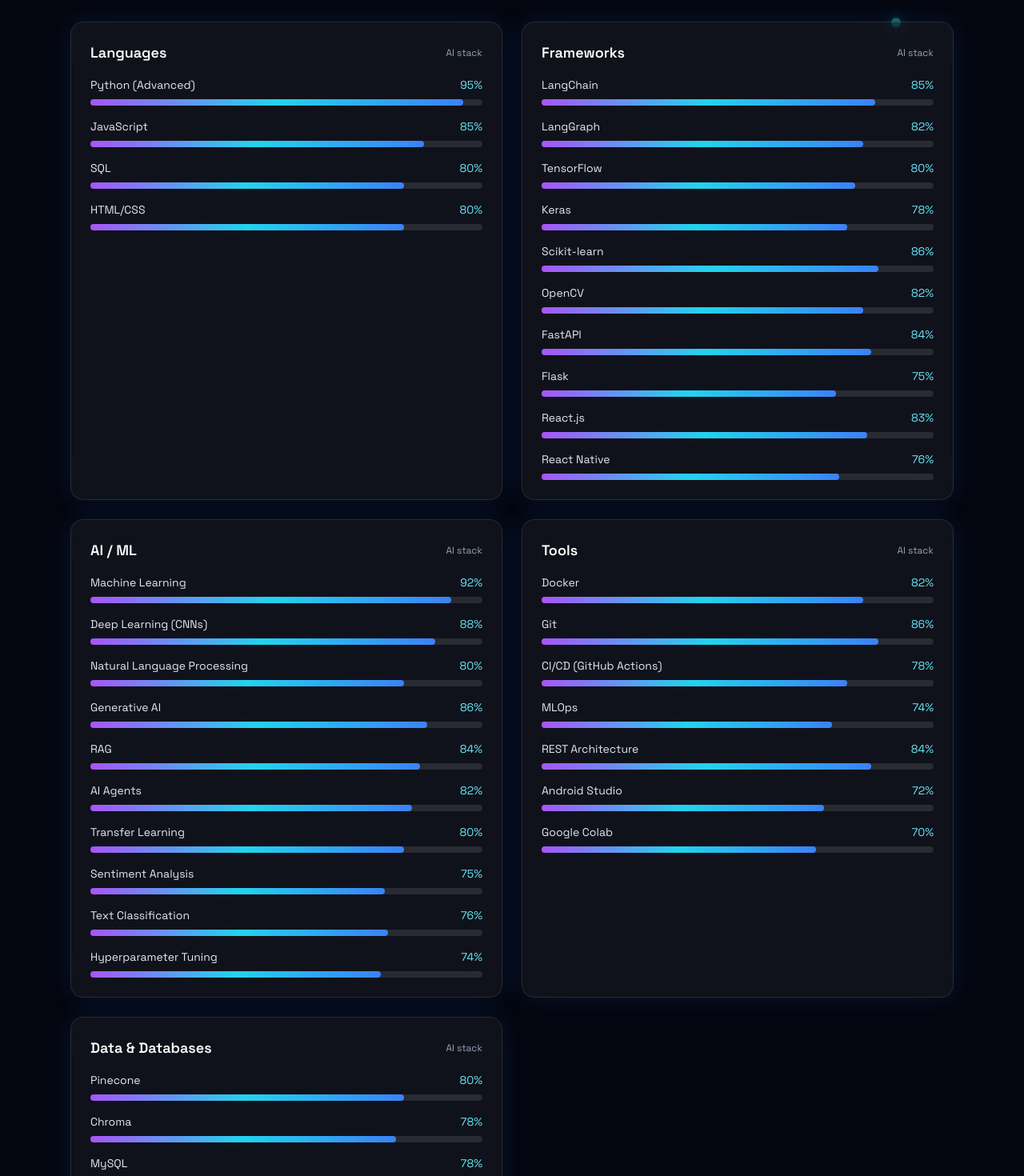
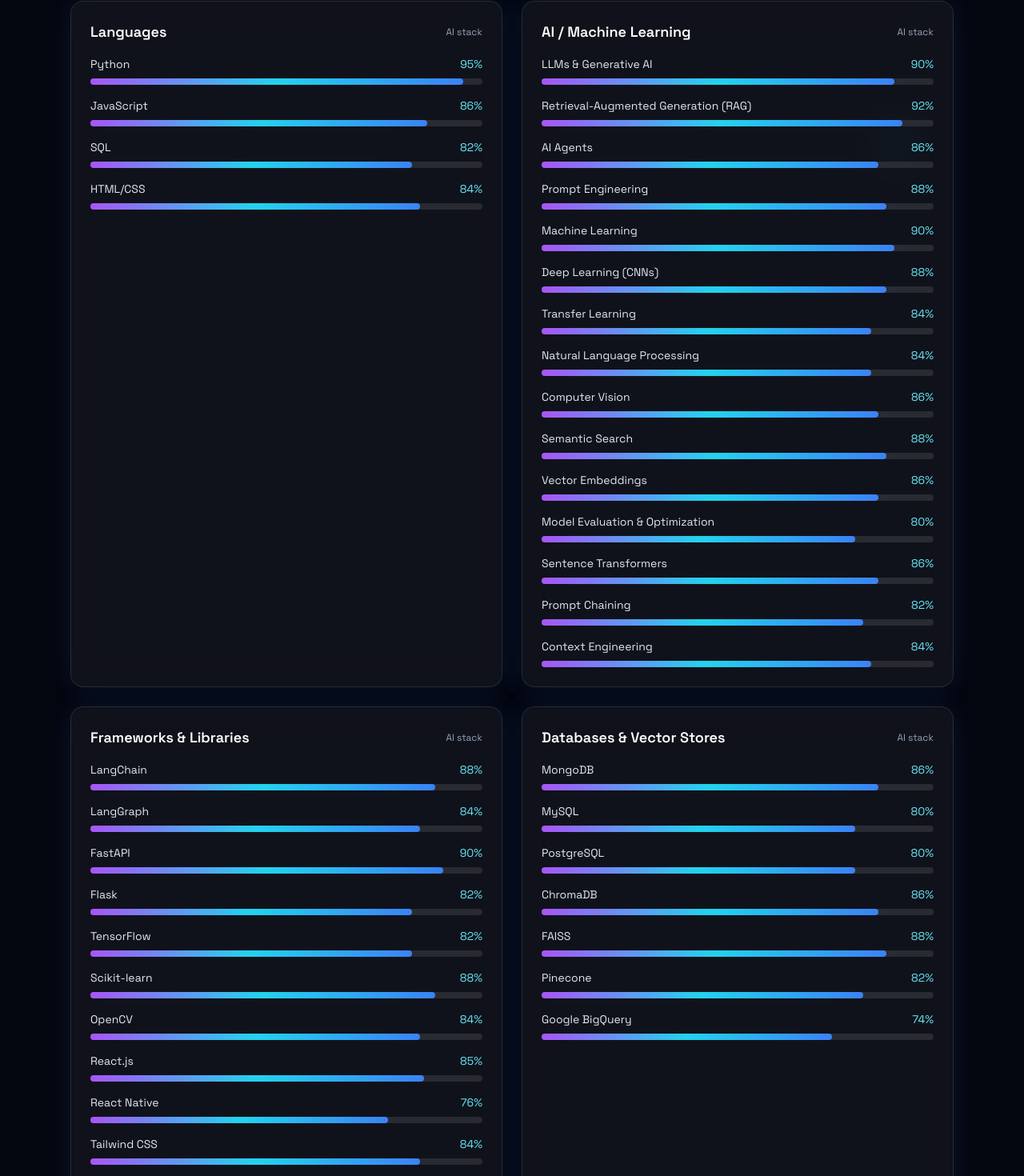
Before and after one commit to deoprakash/portfolio, a React (Vite) app in the folder frontend/: page / in a window 1280 px wide. Shown: the part 1242-2712 px from the top of the page at 80% size. Built offline with nearby package versions, Linux system fonts and the light colour scheme.

Commit message:
Update projects

```diff
--- a/frontend/src/components/Hero.jsx
+++ b/frontend/src/components/Hero.jsx
@@ -48,7 +48,7 @@
           </span>
         </div>
 
-        <p className="mt-6 text-slate-300 leading-relaxed">{summary}</p>
+        <p className="mt-6 text-slate-300 leading-relaxed text-justify">{summary}</p>
 
         <div className="mt-8 flex flex-wrap gap-4">
           <a
--- a/frontend/src/components/Projects.jsx
+++ b/frontend/src/components/Projects.jsx
@@ -1,5 +1,7 @@
 import { ArrowUpRight } from 'lucide-react'
 import { motion } from 'framer-motion'
+
+const MotionCard = motion.div
 
 export default function Projects({ projects }) {
   return (
@@ -17,7 +19,7 @@
       </div>
       <div className="mt-8 grid gap-6 lg:grid-cols-2">
         {projects.map((project) => (
-          <motion.div key={project.name} className="glass-panel p-6 project-card" whileHover={{ y: -6 }}>
+          <MotionCard key={project.name} className="glass-panel p-6 project-card" whileHover={{ y: -6 }}>
             <div className="flex items-center justify-between">
               <h4 className="text-lg font-semibold">{project.name}</h4>
               <a
@@ -30,7 +32,7 @@
                 <ArrowUpRight size={16} />
               </a>
             </div>
-            <p className="mt-3 text-slate-300">{project.description}</p>
+            <p className="mt-3 text-slate-300 text-justify">{project.description}</p>
             <div className="mt-4 flex flex-wrap gap-2">
               {project.tags.map((tag) => (
                 <span key={tag} className="chip-glow">{tag}</span>
@@ -38,8 +40,13 @@
             </div>
             <div className="mt-6 flex items-center gap-3 text-sm">
               <a className="glow-button" href={project.github} target="_blank" rel="noreferrer">GitHub</a>
+              {project.live ? (
+                <a className="glow-button" href={project.live} target="_blank" rel="noreferrer">
+                  Live Demo
+                </a>
+              ) : null}
             </div>
-          </motion.div>
+          </MotionCard>
         ))}
       </div>
     </>
--- a/frontend/src/data/portfolioData.js
+++ b/frontend/src/data/portfolioData.js
@@ -1,15 +1,15 @@
 export const typingItems = [
   'LLM Applications',
   'Multi-Agent Systems',
-  'Machine Learning Pipelines',
+  'Production AI Systems',
   'Computer Vision Systems',
   'AI Automation Platforms',
 ]
 
 export const heroSummary =
-  'Deo Prakash is an AI Engineer and Software Developer specializing in end-to-end Artificial Intelligence systems, combining backend engineering with applied Machine Learning and Generative AI. Experienced in building production-grade LLM applications, multi-agent orchestration platforms, RAG pipelines, and computer vision systems, delivering measurable business impact.'
+  'AI Engineer and Full-Stack Developer specializing in production-grade LLM applications, RAG systems, AI agents, and scalable backend architectures. Experienced in building high-performance AI platforms with measurable impact across document intelligence, computer vision, and enterprise automation.'
 
-export const aboutSummary =
+  export const aboutSummary =
   'Deo Prakash is an AI Engineer and Software Developer specializing in end-to-end AI systems, combining strong backend engineering with applied Machine Learning and Generative AI. Proven experience building production-grade LLM applications, multi-agent orchestration platforms, RAG pipelines, and computer vision systems.'
 
 export const contactInfo = {
@@ -20,10 +20,10 @@
 }
 
 export const stats = [
-  { label: 'Projects Built', value: 4 },
+  { label: 'AI Projects Built', value: 10 },
   { label: 'Research Publications', value: 2 },
   { label: 'AI Systems Deployed', value: 6 },
-  { label: 'Years of Development', value: 3 },
+  { label: 'Technologies Used', value: 25 },
 ]
 
 export const education = {
@@ -46,64 +46,77 @@
   {
     title: 'Languages',
     items: [
-      { name: 'Python (Advanced)', level: 95 },
-      { name: 'JavaScript', level: 85 },
-      { name: 'SQL', level: 80 },
-      { name: 'HTML/CSS', level: 80 },
+      { name: 'Python', level: 95 },
+      { name: 'JavaScript', level: 86 },
+      { name: 'SQL', level: 82 },
+      { name: 'HTML/CSS', level: 84 },
     ],
   },
+
   {
-    title: 'Frameworks',
+    title: 'AI / Machine Learning',
     items: [
-      { name: 'LangChain', level: 85 },
-      { name: 'LangGraph', level: 82 },
-      { name: 'TensorFlow', level: 80 },
-      { name: 'Keras', level: 78 },
-      { name: 'Scikit-learn', level: 86 },
-      { name: 'OpenCV', level: 82 },
-      { name: 'FastAPI', level: 84 },
-      { name: 'Flask', level: 75 },
-      { name: 'React.js', level: 83 },
-      { name: 'React Native', level: 76 },
+      { name: 'LLMs & Generative AI', level: 90 },
+      { name: 'Retrieval-Augmented Generation (RAG)', level: 92 },
+      { name: 'AI Agents', level: 86 },
+      { name: 'Prompt Engineering', level: 88 },
+      { name: 'Machine Learning', level: 90 },
+      { name: 'Deep Learning (CNNs)', level: 88 },
+      { name: 'Transfer Learning', level: 84 },
+      { name: 'Natural Language Processing', level: 84 },
+      { name: 'Computer Vision', level: 86 },
+      { name: 'Semantic Search', level: 88 },
+      { name: 'Vector Embeddings', level: 86 },
+      { name: 'Model Evaluation & Optimization', level: 80 },
+      { name: 'Sentence Transformers', level: 86 },
+      { name: 'Prompt Chaining', level: 82 },
+      { name: 'Context Engineering', level: 84 },
     ],
   },
+
   {
-    title: 'AI / ML',
+    title: 'Frameworks & Libraries',
     items: [
-      { name: 'Machine Learning', level: 92 },
-      { name: 'Deep Learning (CNNs)', level: 88 },
-      { name: 'Natural Language Processing', level: 80 },
-      { name: 'Generative AI', level: 86 },
-      { name: 'RAG', level: 84 },
-      { name: 'AI Agents', level: 82 },
-      { name: 'Transfer Learning', level: 80 },
-      { name: 'Sentiment Analysis', level: 75 },
-      { name: 'Text Classification', level: 76 },
-      { name: 'Hyperparameter Tuning', level: 74 },
+      { name: 'LangChain', level: 88 },
+      { name: 'LangGraph', level: 84 },
+      { name: 'FastAPI', level: 90 },
+      { name: 'Flask', level: 82 },
+      { name: 'TensorFlow', level: 82 },
+      { name: 'Scikit-learn', level: 88 },
+      { name: 'OpenCV', level: 84 },
+      { name: 'React.js', level: 85 },
+      { name: 'React Native', level: 76 },
+      { name: 'Tailwind CSS', level: 84 },
+      { name: 'Vite', level: 80 },
     ],
   },
+
   {
-    title: 'Tools',
+    title: 'Databases & Vector Stores',
     items: [
-      { name: 'Docker', level: 82 },
-      { name: 'Git', level: 86 },
-      { name: 'CI/CD (GitHub Actions)', level: 78 },
-      { name: 'MLOps', level: 74 },
-      { name: 'REST Architecture', level: 84 },
-      { name: 'Android Studio', level: 72 },
-      { name: 'Google Colab', level: 70 },
+      { name: 'MongoDB', level: 86 },
+      { name: 'MySQL', level: 80 },
+      { name: 'PostgreSQL', level: 80 },
+      { name: 'ChromaDB', level: 86 },
+      { name: 'FAISS', level: 88 },
+      { name: 'Pinecone', level: 82 },
+      { name: 'Google BigQuery', level: 74 },
     ],
   },
+
   {
-    title: 'Data & Databases',
+    title: 'Cloud, DevOps & Deployment',
     items: [
-      { name: 'Pinecone', level: 80 },
-      { name: 'Chroma', level: 78 },
-      { name: 'MySQL', level: 78 },
-      { name: 'MongoDB', level: 82 },
-      { name: 'PostgreSQL', level: 80 },
-      { name: 'Power BI', level: 70 },
-      { name: 'Google BigQuery', level: 72 },
+      { name: 'Docker', level: 84 },
+      { name: 'CI/CD (GitHub Actions)', level: 80 },
+      { name: 'Railway', level: 82 },
+      { name: 'Vercel', level: 84 },
+      { name: 'Microsoft Azure', level: 74 },
+      { name: 'REST APIs', level: 88 },
+      { name: 'Microservices', level: 78 },
+      { name: 'MLOps', level: 78 },
+      { name: 'Git & GitHub', level: 88 },
+      { name: 'System Design', level: 78 },
     ],
   },
 ]
@@ -133,6 +146,13 @@
 
 export const projects = [
   {
+    name: 'Corelign — Enterprise AI Document Intelligence Platform',
+    tags: [ 'RAG','LLM Applications','Semantic Search','AI Agents','Vector Databases'],
+    github: 'https://github.com/deoprakash/Corelign',
+    live: 'https://www.corelign.deoprakashprojects.tech/',
+    description:'Corelign is a production-ready AI document intelligence platform enabling natural-language interaction with enterprise documents through an advanced RAG pipeline. Built using FastAPI, React, FAISS, ChromaDB, Hugging Face embeddings, and Groq LLMs, the system achieved 92% retrieval accuracy, 94% chunk recall, ~5% hallucination rate, and 647 ms average response latency. Designed with scalable semantic retrieval, vector search, analytics tracking, and deployment-ready architecture for real-world AI applications.'
+  },
+  {
     name: 'Multi-Disease Prediction System',
     tags: ['Deep Learning', 'Medical Imaging', 'Multimodal AI', 'Edge Deployment'],
     github: 'https://github.com/deoprakash/multi_disease_prediction',
@@ -147,13 +167,6 @@
       'Co-authored a research paper on defect identification using CNNs. Performed dataset curation, preprocessing, and augmentation using Python, Pandas, and NumPy. Evaluated models using precision and recall across multiple defect categories.',
   },
   {
-    name: 'Intellixa - Multi-Agent AI Orchestration Platform',
-    tags: ['LLMs', 'LangGraph', 'RAG', 'AI Agents'],
-    github: 'https://github.com/deoprakash/Intellixa',
-    description:
-      'Implemented LangGraph-based multi-agent workflows. Reduced LLM costs by 67% and hallucinations by 30% using a Critic-Reviewer pattern. Optimized tasks into 4-6 strategic LLM calls for reliable production-grade autonomy.',
-  },
-  {
     name: 'Intelligent Document Assistant',
     tags: ['Generative AI', 'RAG', 'NLP'],
     github: 'https://github.com/deoprakash/QA-Bot',
```
